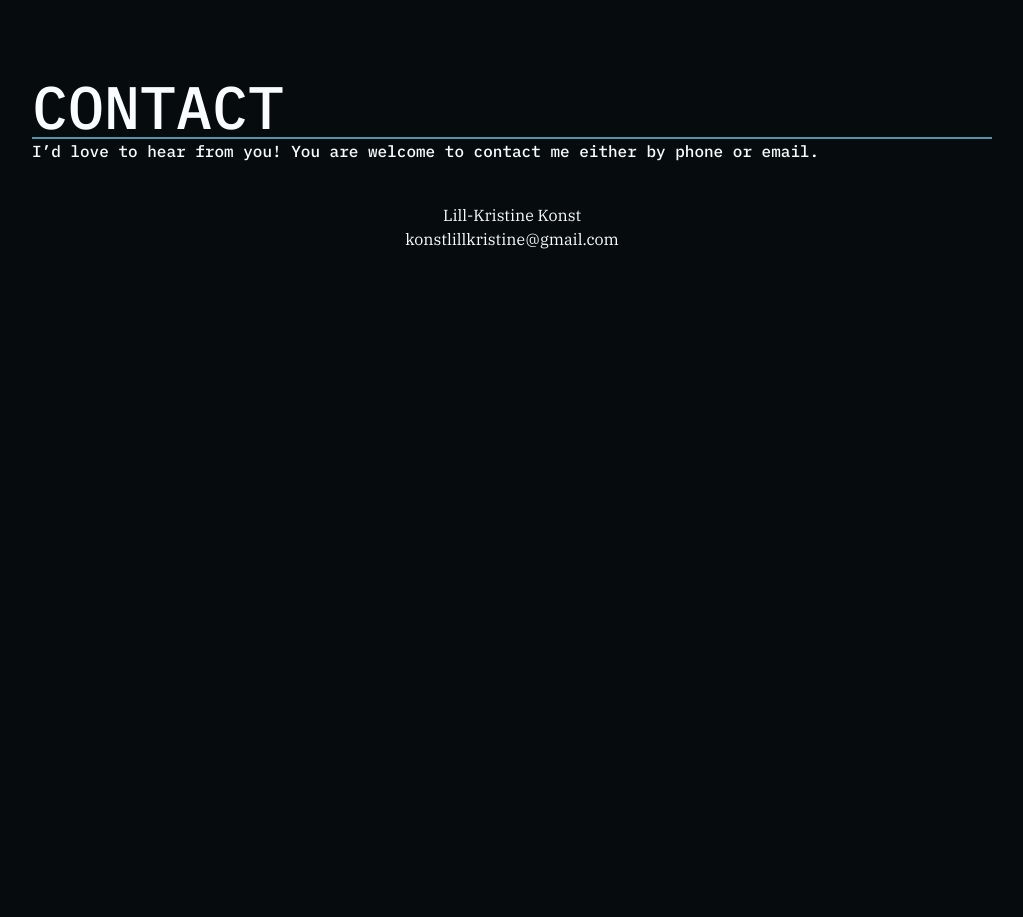
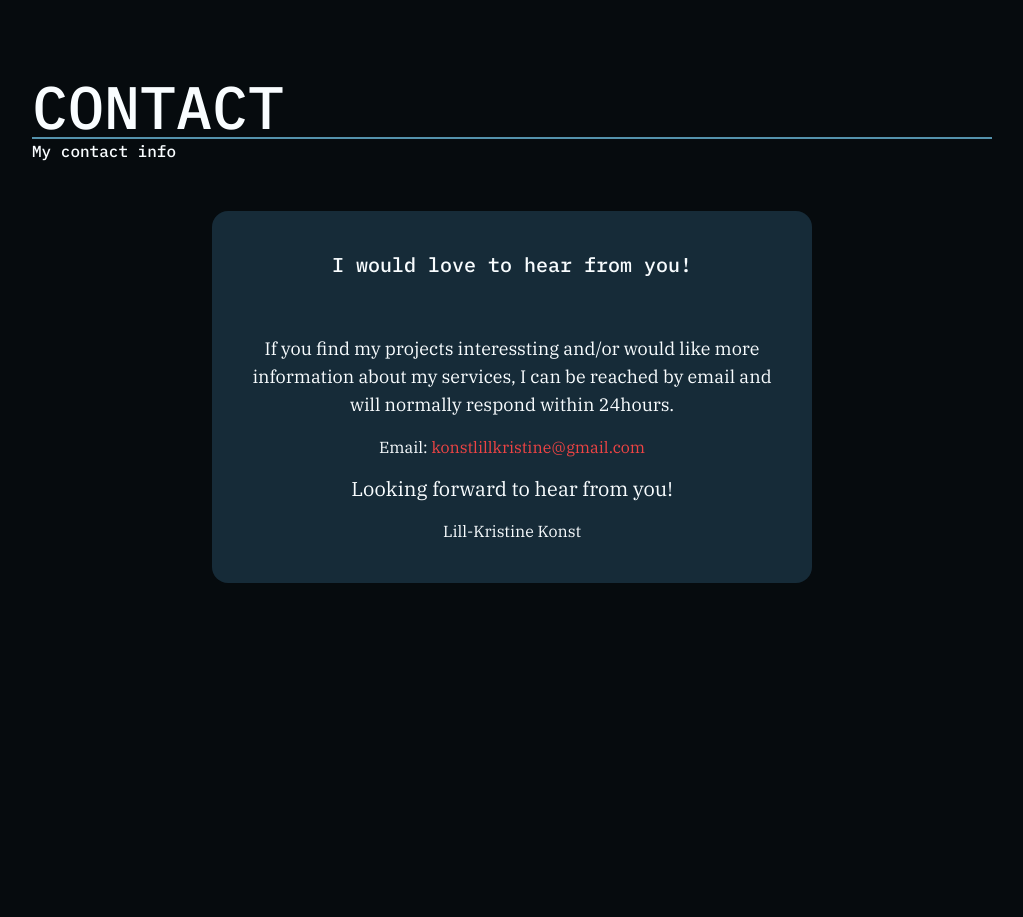
Before and after one commit to LillKonst/portfolio2, a React (Vite) app: page / in a window 1280 px wide. Shown: the part 3100-4017 px from the top of the page, without its empty margins (128-1151 px from the left). Built offline with nearby package versions, Linux system fonts and the light colour scheme.

Commit message:
added text to contact component

```diff
--- a/src/components/contact/Contact.jsx
+++ b/src/components/contact/Contact.jsx
@@ -14,14 +14,23 @@ export default function Contact() {
       <div className="w-full border-b-2 border-customBlue">
         <h2 className="text-6xl">CONTACT</h2>
       </div>
-      <h3 className="text-md">
-        I’d love to hear from you! You are welcome to contact me either by phone
-        or email.
-      </h3>
+      <h3 className="text-md">My contact info</h3>
 
-      <div className="w-full flex flex-col items-center justify-center my-10">
+      <div className="max-w-[600px] mt-12 flex flex-col justify-self-center text-center gap-4 my-10 bg-customBlue-dark p-10 rounded-2xl">
+        <h4 className=" mb-10 text-xl">I would love to hear from you!</h4>
+        <p className="text-lg">
+          If you find my projects interessting and/or would like more
+          information about my services, I can be reached by email and will
+          normally respond within 24hours.{" "}
+        </p>
+
+        <p>
+          Email:
+          <span className="text-red-500"> konstlillkristine@gmail.com</span>
+        </p>
+
+        <p className="text-xl">Looking forward to hear from you! </p>
         <p>Lill-Kristine Konst</p>
-        <p>konstlillkristine@gmail.com</p>
       </div>
     </div>
   );
```
